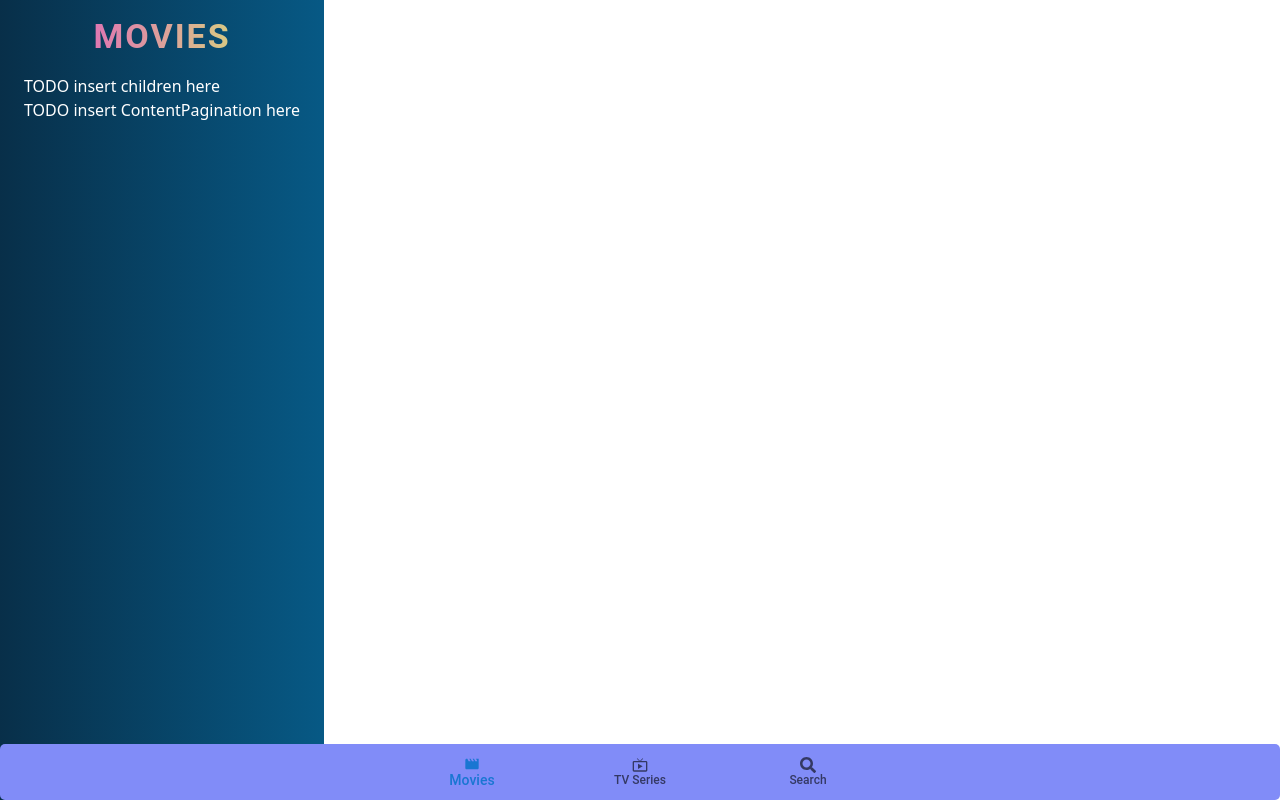
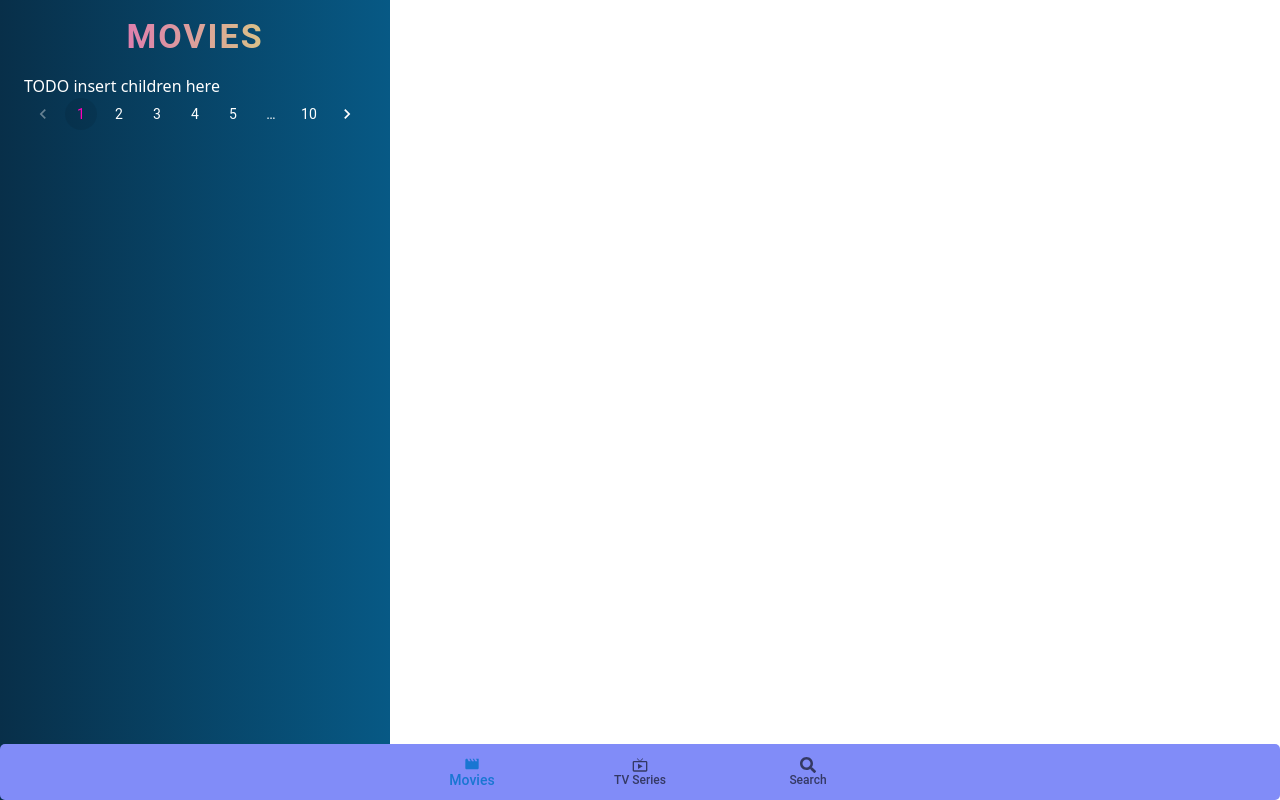
Before and after one commit to SagiBeno/Movies-project, a React (Vite) app in the folder react-app/: page / in a window 1280 px wide. Built offline with nearby package versions, Linux system fonts and the light colour scheme.

Commit message:
Add ContentPagination

```diff
--- a/react-app/src/components/PageLayout.jsx
+++ b/react-app/src/components/PageLayout.jsx
@@ -17,7 +17,7 @@ export const PageLayout = ({title,   page,setPage,type,selectedGenres,setSelecte
       <Box>TODO insert children here</Box>
       {/*Oldallapozó*/}
       <Box display='flex' justifyContent='center' sx={{paddingBottom:'60px'}}>
-         TODO insert ContentPagination here
+        <ContentPagination />
       </Box>
 
     </Container>
```
